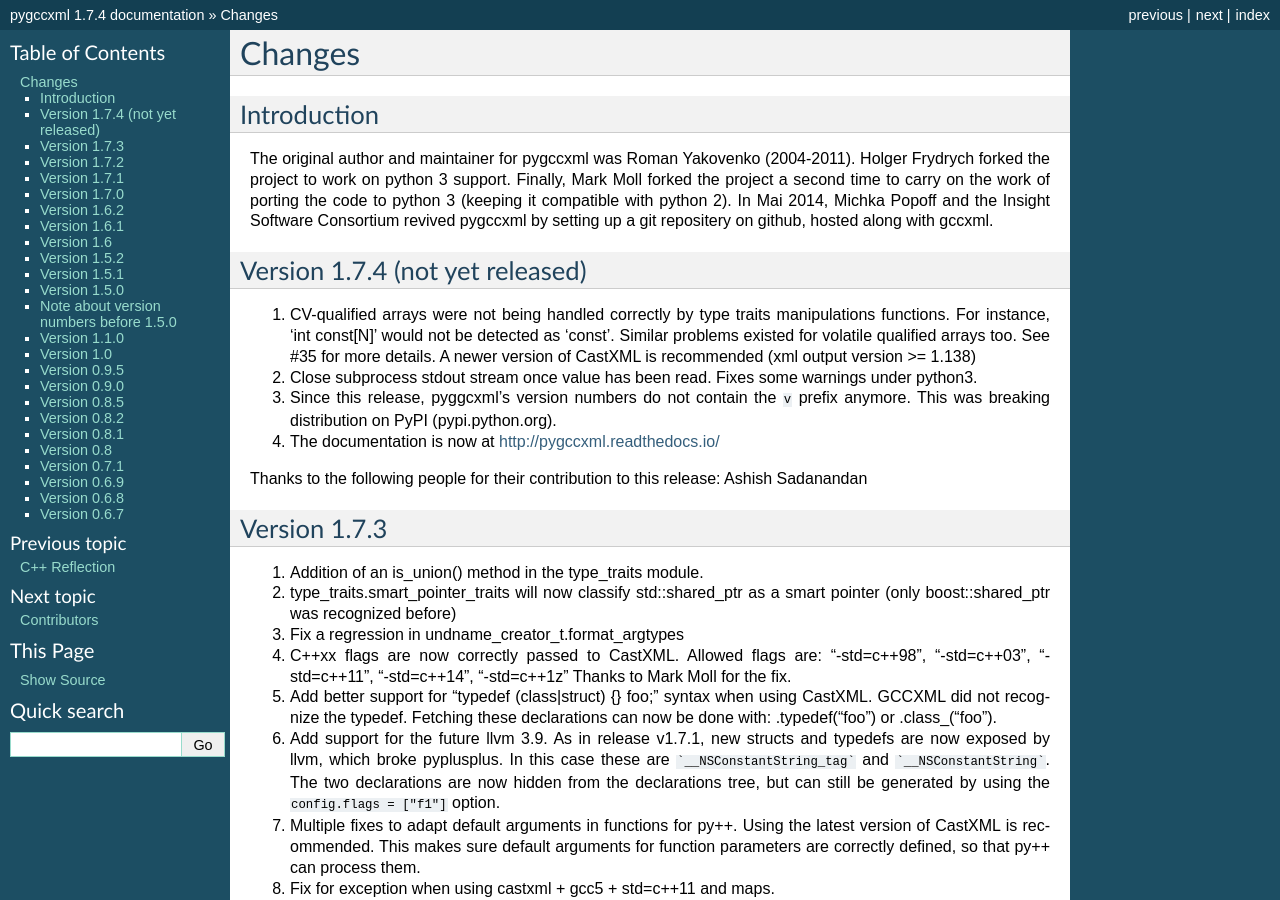
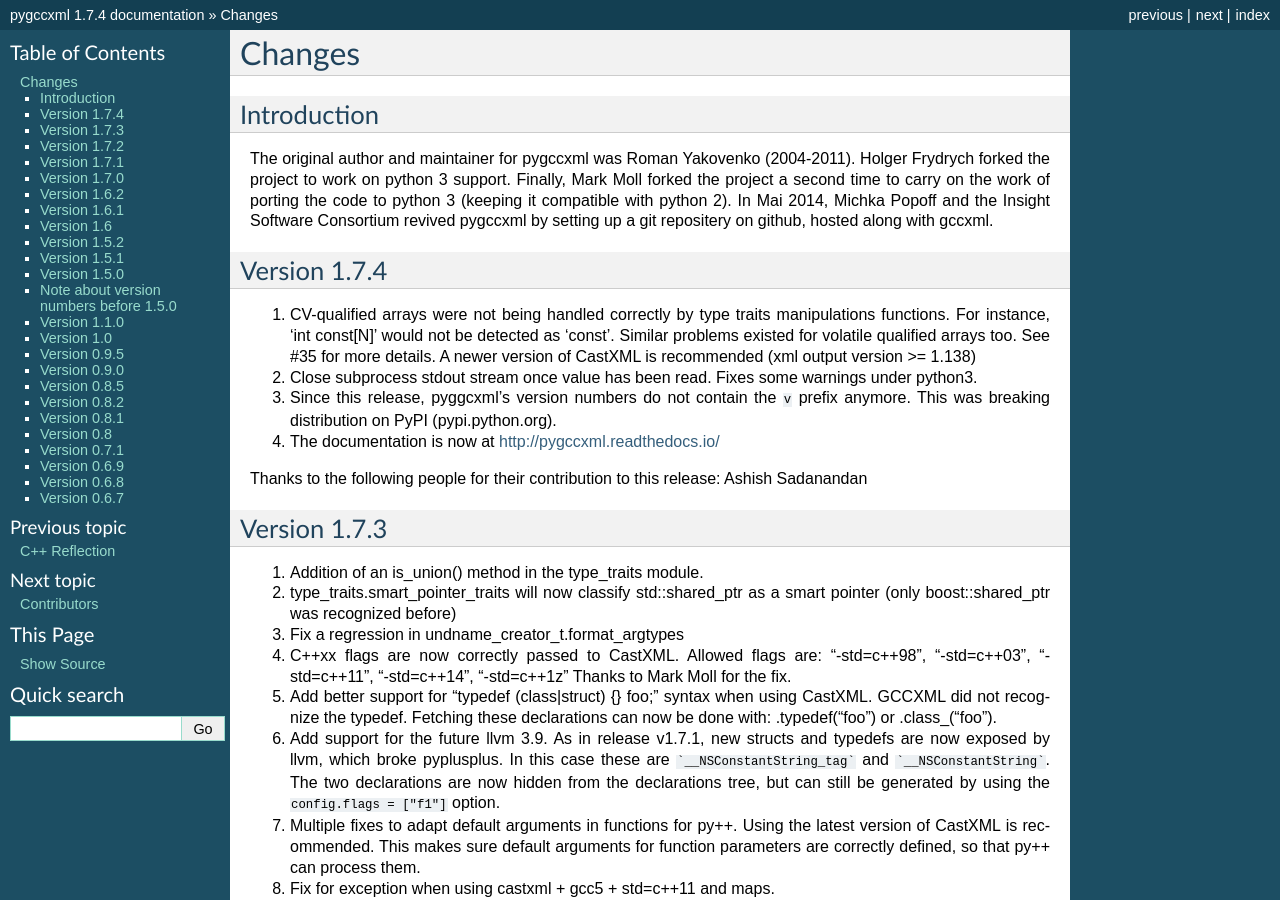
Before and after one commit to CastXML/pygccxml, a Sphinx documentation site: the page built from docs/history.rst, in a window 1280 px wide and 900 px high. Built offline with Sphinx 7.4.7, drawn with Linux system fonts in a browser that asks for light colours.

Commit message:
Cleanup title for version 1.7.4

```diff
--- a/docs/history.rst
+++ b/docs/history.rst
@@ -11,8 +11,8 @@
 In Mai 2014, Michka Popoff and the Insight Software Consortium revived pygccxml
 by setting up a git repositery on github, hosted along with gccxml.
 
-Version 1.7.4 (not yet released)
---------------------------------
+Version 1.7.4
+-------------
 
 1. CV-qualified arrays were not being handled correctly by type traits
    manipulations functions. For instance, 'int const[N]' would not be
```
